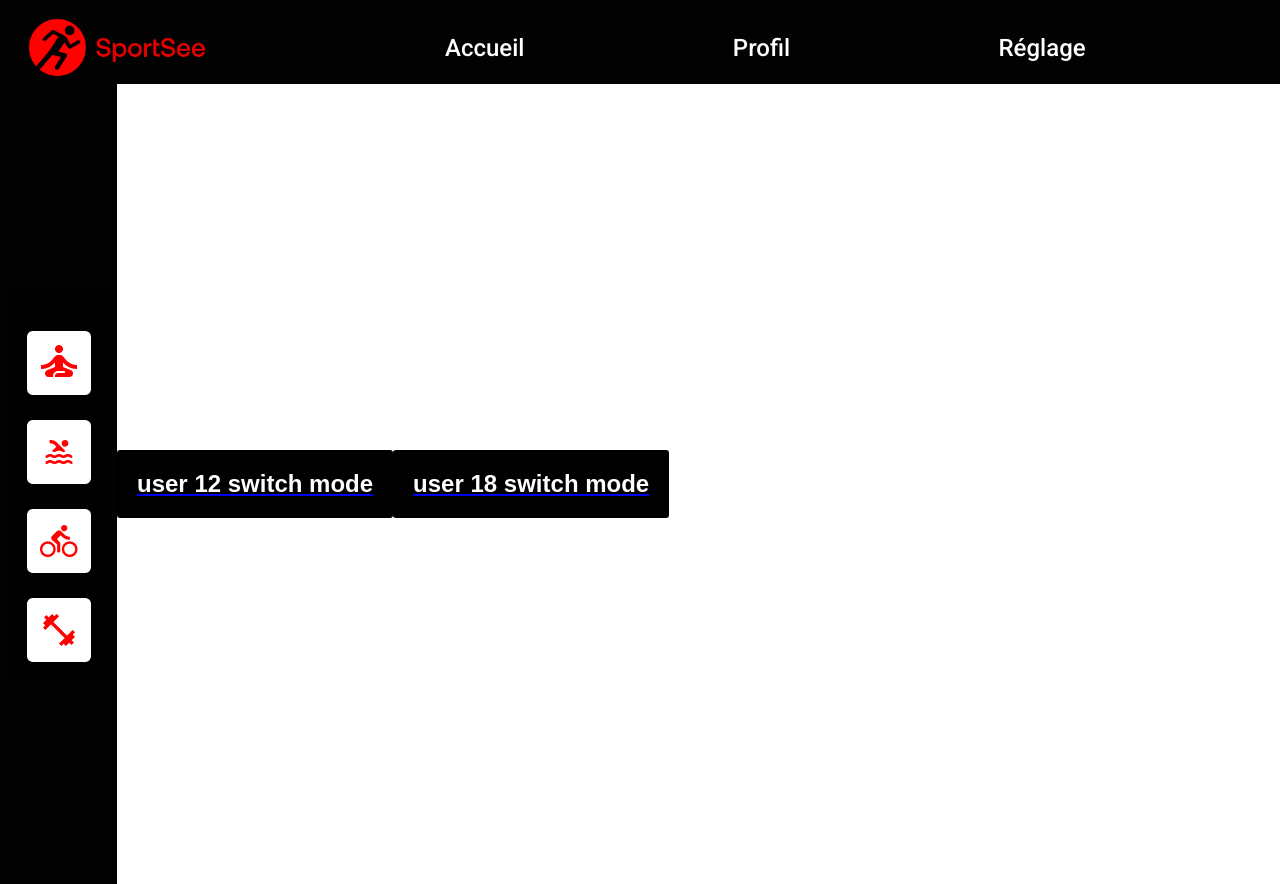
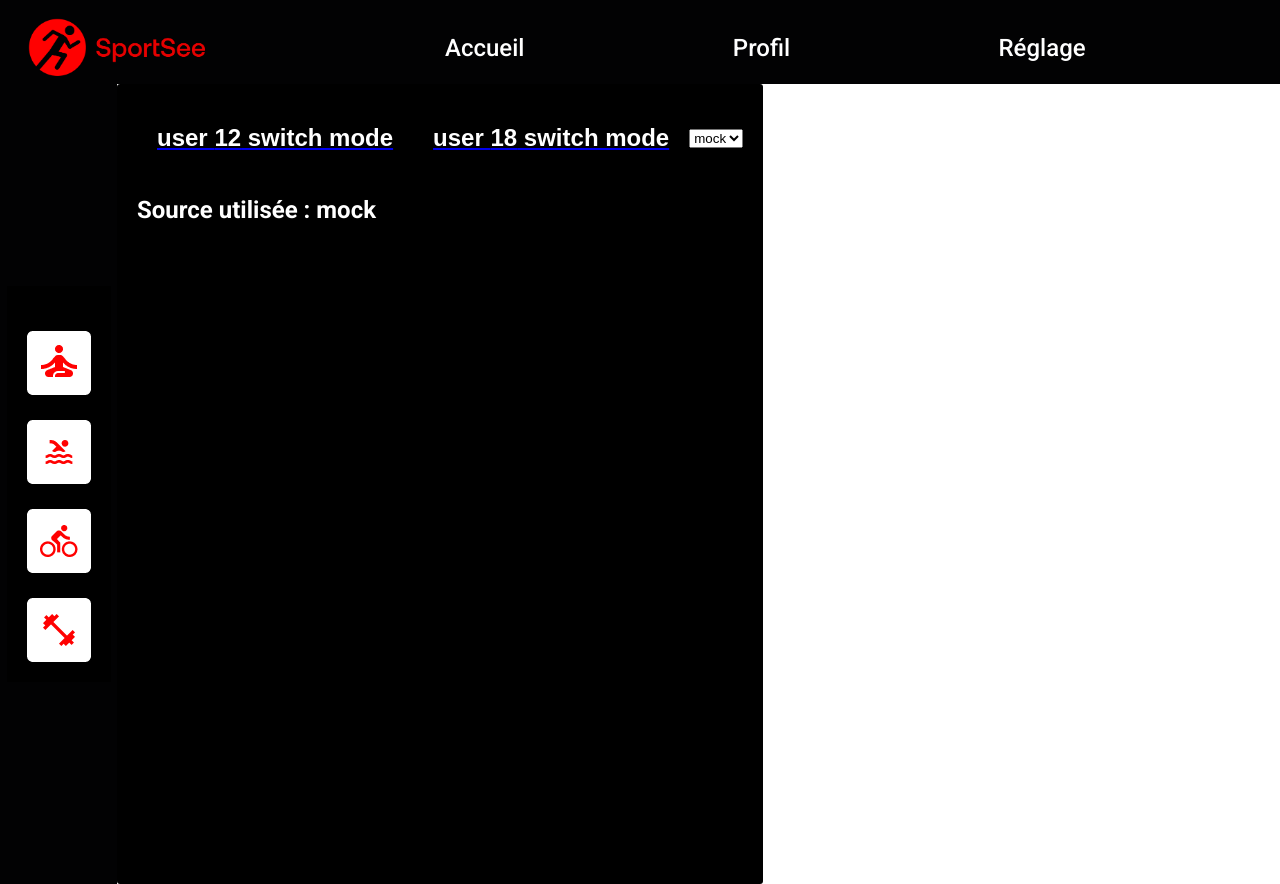
Before and after one commit to ekeyangwen/ElisaKaba-P12-12042022, a React (Create React App) app: page / in a window 1280 px wide. Shown: the top 884 px of the page. Built offline with nearby package versions, Linux system fonts and the light colour scheme; a web font is replaced by a local one.

Commit message:
context API/Mock

```diff
--- a/package.json
+++ b/package.json
@@ -6,7 +6,10 @@
     "@testing-library/jest-dom": "^5.16.4",
     "@testing-library/react": "^13.0.1",
     "@testing-library/user-event": "^13.5.0",
+    "buffer": "^6.0.3",
+    "express": "^4.18.1",
     "json-server": "^0.17.0",
+    "nodemon": "^2.0.18",
     "react": "^18.0.0",
     "react-dom": "^18.0.0",
     "react-router-dom": "^6.3.0",
@@ -17,7 +20,7 @@
     "web-vitals": "^2.1.4"
   },
   "scripts": {
-    "start:api": "json-server --watch public/data/db.json --port=3001",
+    "start:API": "nodemon app.js",
     "start": "react-scripts start",
     "build": "react-scripts build",
     "test": "react-scripts test",
--- a/src/App.js
+++ b/src/App.js
@@ -3,13 +3,11 @@ import { BrowserRouter, Routes, Route } from "react-router-dom";
 import NotFound from "./pages/notFound";
 import Header from "./Components/Header";
 import DashboardInfos from "./Components/DashboardInfos";
-import { SrcProvider } from "./utils/context";
 
 function App() {
   return (
     <div className="App">
       <BrowserRouter>
-        <SrcProvider />
         <Header />
         <Routes>
           <Route exact path="/" element={<Home />} />
--- a/src/Components/UserInfosPage.js
+++ b/src/Components/UserInfosPage.js
@@ -1,8 +1,28 @@
 import React from "react";
 import { userList } from "../utils/const/userList";
 import { NavLink } from "react-router-dom";
+import SrcContext from "../utils/context/SrcContext";
+import { useContext, useState } from "react";
 
 const UserInfosPage = () => {
+  function SrcChoice() {
+    const { src, updateSrc } = useContext(SrcContext);
+
+    const handleChange = (event) => {
+      const value = event.currentTarget.value;
+      updateSrc(value);
+      console.log("Source Modifiée");
+    };
+
+    return (
+      <select name="src" defaultValue={src} onChange={handleChange}>
+        <option value="mock">mock</option>
+        <option value="api">API</option>
+      </select>
+    );
+  }
+
+  function ToolBar() {
     return (
       <div className="homeBtn">
         {userList.map((user) => (
@@ -12,8 +32,38 @@ const UserInfosPage = () => {
             </button>
           </NavLink>
         ))}
+        <SrcChoice />
       </div>
+    );
+  }
+
+  const [src, setSrc] = useState("mock");
+
+  const contextValue = {
+    src,
+    updateSrc: setSrc,
+  };
+
+  return (
+    <SrcContext.Provider value={contextValue}>
+      <div className={src}>
+        <ToolBar />
+        <p>Source utilisée : {src}</p>
+      </div>
+    </SrcContext.Provider>
   );
 };
 
+// return (
+//   <div className="homeBtn">
+//     {userList.map((user) => (
+//       <NavLink to={`user/${user.id}`} key={user.id} className="getUser">
+//         <button className="mock" key={user.id}>
+//           user {user.id} switch mode
+//         </button>
+//       </NavLink>
+//     ))}
+//   </div>
+// );
+
 export default UserInfosPage;
--- /dev/null
+++ b/src/utils/context/SrcContext.js
@@ -0,0 +1,23 @@
+import React from "react";
+import { createContext, useState } from "react";
+
+export default React.createContext({
+  src: "",
+  updateSrc: (name) => {},
+});
+
+//  const toggleSrc = () => {
+//     setSrcContext(srcContext === "mock" ? "API" : "mock");
+//   };
+// console.log(srcContext);
+// const [srcContext, setSrcContext] = useState("mock");
+
+// export function SrcContext({ children }) {
+//   return (
+//     <div>
+//       <SetSrcToggler.Provider value={{ etat: "mock" }}></SetSrcToggler.Provider>
+//     </div>
+//   );
+// }
+
+// export default SetSrcToggler;
--- a/src/utils/context/index.jsx
+++ /dev/null
@@ -1,16 +0,0 @@
-import { createContext, useState } from "react";
-const setSrctoggler = createContext();
-
-export const SrcProvider = ({ children }) => {
-  const [src, setSrc] = useState("mock");
-
-  const toggleSrc = () => {
-    setSrc(src === "mock" ? "API" : "mock");
-  };
-
-  return (
-    <setSrctoggler.Provider value={{ src, toggleSrc }}>
-      {children}
-    </setSrctoggler.Provider>
-  );
-};
```
Also changed, not shown: 1 other file (tests, documents, lock files or other folders). Lines whose indentation alone changed are shown as unchanged.
